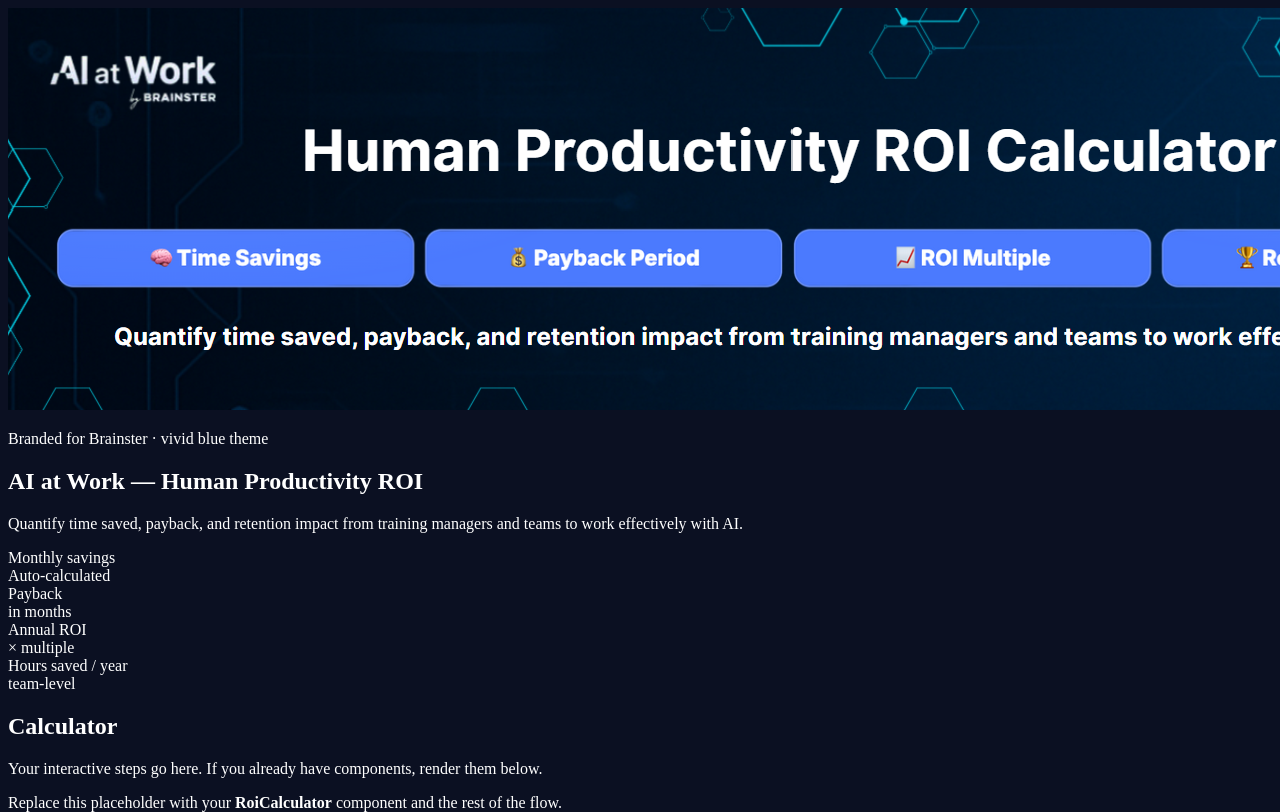
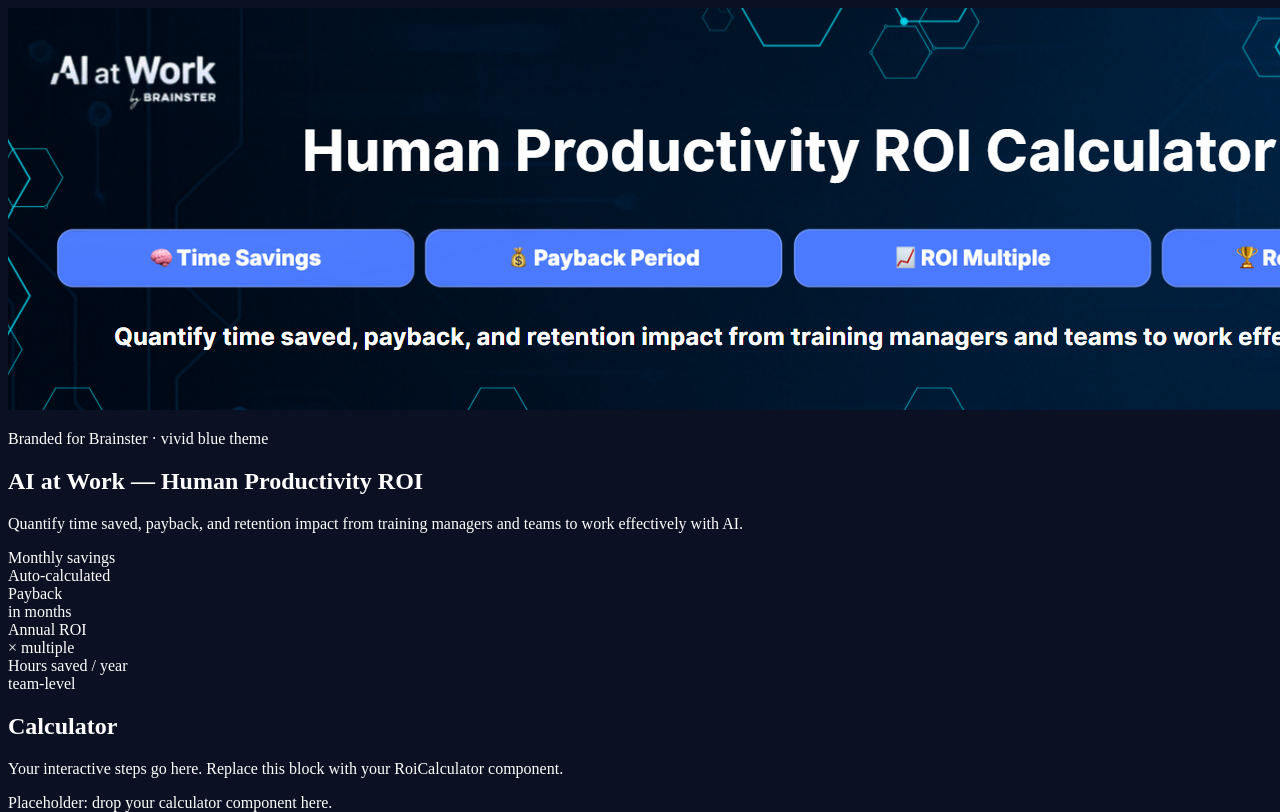
Before and after one commit to powerstephen/AI-at-work, a Next.js app: page / in a window 1280 px wide. Shown: the top 812 px of the page. Built offline with nearby package versions, Linux system fonts and the light colour scheme.

Commit message:
Update page.tsx

```diff
--- a/app/page.tsx
+++ b/app/page.tsx
@@ -4,24 +4,18 @@
 export default function Page() {
   return (
     <main className="min-h-screen bg-[#0b1022] text-white">
-      {/* Hero */}
       <BrandHero />
 
-      {/* CONTENT BELOW — replace with your calculator/steps */}
+      {/* Your calculator or other sections */}
       <section className="max-w-6xl mx-auto px-4 sm:px-6 lg:px-8 py-10">
-        <div className="space-y-6">
-          <h2 className="text-2xl font-semibold">Calculator</h2>
-          <p className="text-blue-100">
-            Your interactive steps go here. If you already have components, render them below.
+        <h2 className="text-2xl font-semibold mb-2">Calculator</h2>
+        <p className="text-blue-100 mb-6">
+          Your interactive steps go here. Replace this block with your RoiCalculator component.
+        </p>
+        <div className="rounded-xl border border-white/10 bg-white/5 p-6">
+          <p className="text-sm text-blue-200">
+            Placeholder: drop your calculator component here.
           </p>
-
-          {/* Example placeholder block — delete if you have your own */}
-          <div className="rounded-xl border border-white/10 bg-white/5 p-6">
-            <p className="text-sm text-blue-200">
-              Replace this placeholder with your <strong>RoiCalculator</strong> component and the
-              rest of the flow.
-            </p>
-          </div>
         </div>
       </section>
     </main>
```
